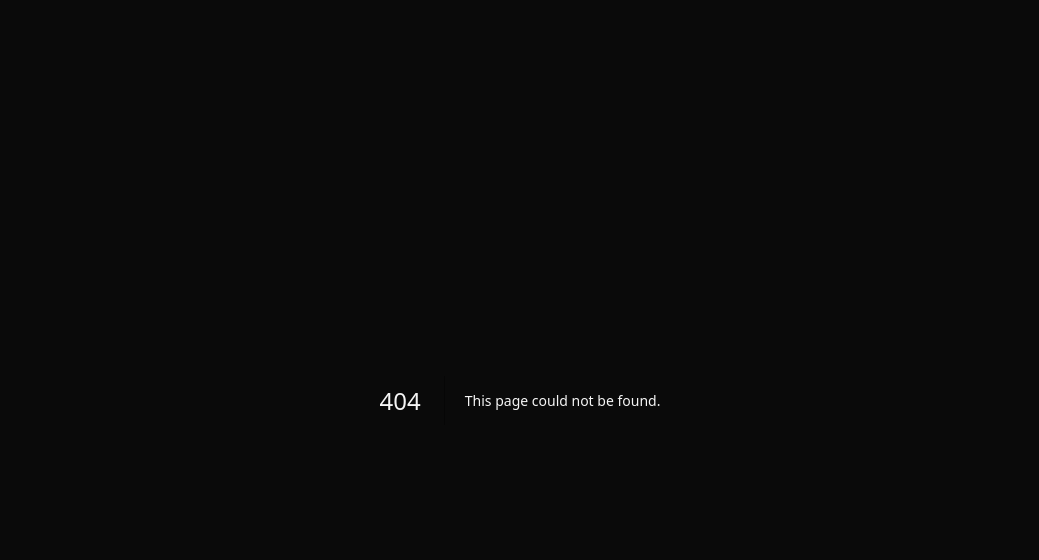
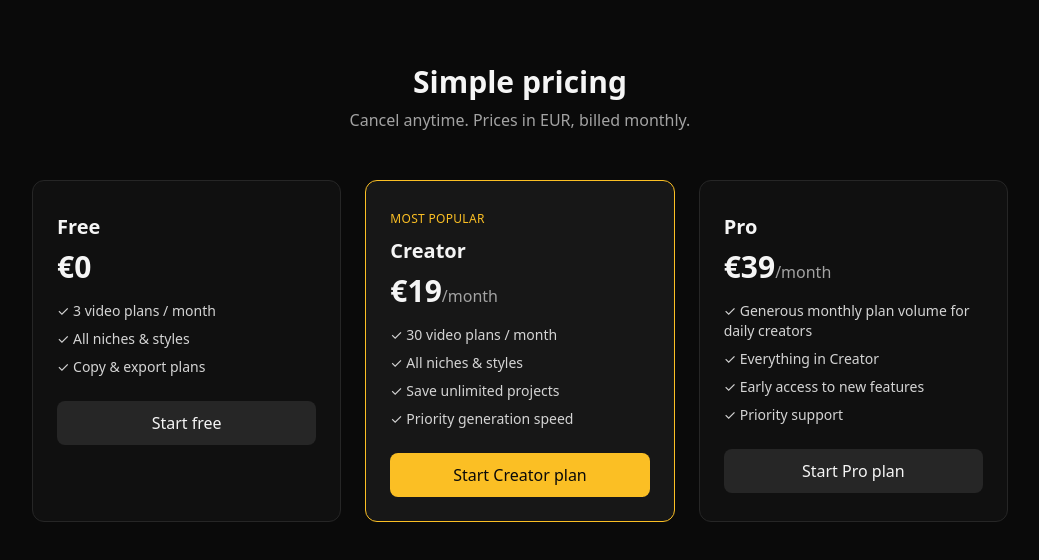
Before and after one commit to hergame-tech/sceneforge, a Next.js app: page /pricing in a window 1280 px wide. Before the commit this address had no page. Shown: the top 560 px of the page, without its empty margins (120-1159 px from the left). Built offline with nearby package versions, Linux system fonts and the light colour scheme.

Commit message:
Create page.tsx

```diff
--- /dev/null
+++ b/app/pricing/page.tsx
@@ -0,0 +1,125 @@
+"use client";
+import { useState } from "react";
+import { useRouter } from "next/navigation";
+import { supabaseBrowser } from "@/lib/supabase";
+
+const PLANS = [
+  {
+    id: "free",
+    name: "Free",
+    price: "€0",
+    period: "",
+    features: ["3 video plans / month", "All niches & styles", "Copy & export plans"],
+    cta: "Start free",
+    highlight: false,
+  },
+  {
+    id: "creator",
+    name: "Creator",
+    price: "€19",
+    period: "/month",
+    features: [
+      "30 video plans / month",
+      "All niches & styles",
+      "Save unlimited projects",
+      "Priority generation speed",
+    ],
+    cta: "Start Creator plan",
+    highlight: true,
+  },
+  {
+    id: "pro",
+    name: "Pro",
+    price: "€39",
+    period: "/month",
+    features: [
+      "Generous monthly plan volume for daily creators",
+      "Everything in Creator",
+      "Early access to new features",
+      "Priority support",
+    ],
+    cta: "Start Pro plan",
+    highlight: false,
+  },
+];
+
+export default function PricingPage() {
+  const [loadingPlan, setLoadingPlan] = useState<string | null>(null);
+  const router = useRouter();
+
+  async function handleSelect(planId: string) {
+    if (planId === "free") {
+      router.push("/signup");
+      return;
+    }
+    setLoadingPlan(planId);
+    const supabase = supabaseBrowser();
+    const {
+      data: { user },
+    } = await supabase.auth.getUser();
+
+    if (!user) {
+      router.push(`/signup?plan=${planId}`);
+      return;
+    }
+
+    const res = await fetch("/api/stripe/checkout", {
+      method: "POST",
+      headers: { "Content-Type": "application/json" },
+      body: JSON.stringify({ plan: planId }),
+    });
+    const data = await res.json();
+    setLoadingPlan(null);
+    if (data.url) {
+      window.location.href = data.url;
+    }
+  }
+
+  return (
+    <main className="min-h-screen max-w-5xl mx-auto px-6 py-16">
+      <h1 className="text-3xl font-bold text-center mb-2">Simple pricing</h1>
+      <p className="text-neutral-400 text-center mb-12">
+        Cancel anytime. Prices in EUR, billed monthly.
+      </p>
+      <div className="grid md:grid-cols-3 gap-6">
+        {PLANS.map((p) => (
+          <div
+            key={p.name}
+            className={`rounded-xl p-6 border ${
+              p.highlight
+                ? "border-amber-400 bg-neutral-900"
+                : "border-neutral-800 bg-neutral-900/50"
+            }`}
+          >
+            {p.highlight && (
+              <span className="text-xs font-medium text-amber-400 uppercase tracking-wide">
+                Most popular
+              </span>
+            )}
+            <h2 className="text-xl font-semibold mt-2">{p.name}</h2>
+            <div className="mt-2 mb-4">
+              <span className="text-3xl font-bold">{p.price}</span>
+              <span className="text-neutral-400">{p.period}</span>
+            </div>
+            <ul className="space-y-2 mb-6 text-sm text-neutral-300">
+              {p.features.map((f) => (
+                <li key={f}>✓ {f}</li>
+              ))}
+            </ul>
+            <button
+              onClick={() => handleSelect(p.id)}
+              disabled={loadingPlan === p.id}
+              className={`w-full text-center rounded-lg py-2.5 font-medium disabled:opacity-50 ${
+                p.highlight
+                  ? "bg-amber-400 text-neutral-950 hover:bg-amber-300"
+                  : "bg-neutral-800 hover:bg-neutral-700"
+              }`}
+            >
+              {loadingPlan === p.id ? "Redirecting..." : p.cta}
+            </button>
+          </div>
+        ))}
+      </div>
+    </main>
+  );
+}
```
